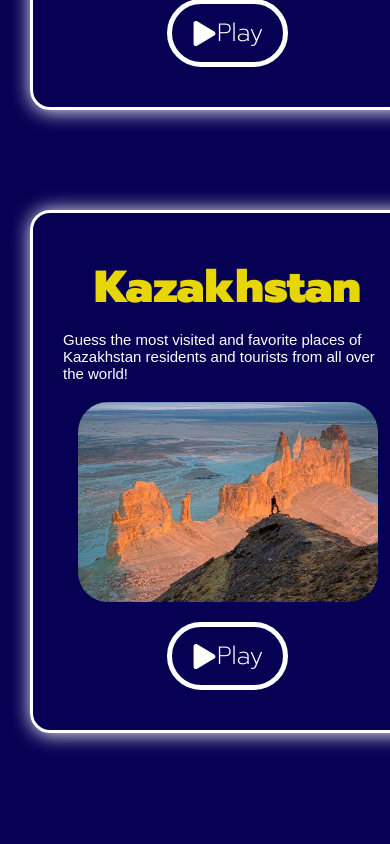
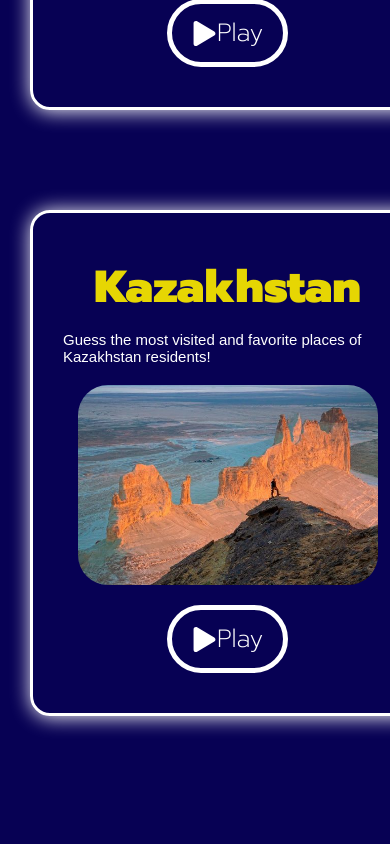
Before and after one commit to temirlantlekeyev/SaiahatTap, a React (Create React App) app: page / in a window 390 px wide. Shown: the part 1536-2380 px from the top of the page. Built offline with nearby package versions, Linux system fonts and the light colour scheme; what frenchkiss, js-confetti would draw is missing.

Commit message:
Responsive design

```diff
--- a/public/locales/en/translation.json
+++ b/public/locales/en/translation.json
@@ -6,7 +6,7 @@
     "astana": "Nur-Sultan",
     "astana_desc": "Guess the 22 most visited and favorite places of Nur-Sultan residents!",
     "kazakhstan": "Kazakhstan",
-    "kazakhstan_desc": "Guess the most visited and favorite places of Kazakhstan residents and tourists from all over the world!",
+    "kazakhstan_desc": "Guess the most visited and favorite places of Kazakhstan residents!",
     "play": "Play",
     "created by": "Created by Temirlan Tlekeyev",
     "your score": "Your score:",
--- a/public/locales/kz/translation.json
+++ b/public/locales/kz/translation.json
@@ -6,7 +6,7 @@
     "astana": "Нұр-Сұлтан",
     "astana_desc": "Нұр-Сұлтан тұрғындарының ең көп баратын және сүйікті 22 жерін табыңыз!",
     "kazakhstan": "Қазақстан",
-    "kazakhstan_desc": "Қазақстандықтар мен әлемнің түкпір-түкпірінен келетін туристердің ең көп баратын және сүйікті жерлерін тап!",
+    "kazakhstan_desc": "Қазақстандықтардың ең көп баратын және сүйікті жерлерін тап!",
     "play": "Ойнау",
     "created by": "Создано Темирланом Тлекеевым",
     "your score": "Сіздің ұпайыныз:",
--- a/public/locales/ru/translation.json
+++ b/public/locales/ru/translation.json
@@ -6,7 +6,7 @@
     "astana": "Нур-Султан",
     "astana_desc": "Угадай 22 самых посещаемых и любимых места жителей Нур-Султана!",
     "kazakhstan": "Казахстан",
-    "kazakhstan_desc": "Угадай самые посещаемые и любимые места казахстанцев и туристов со всего мира!",
+    "kazakhstan_desc": "Угадай самые посещаемые и любимые места казахстанцев!",
     "play": "Играть",
     "created by": "Создано Темирланом Тлекеевым",
     "your score": "Счет:",
--- a/src/App.css
+++ b/src/App.css
@@ -174,6 +174,10 @@ a, a:visited, a:hover, a:active {
 
 @media all and (max-width: 500px) {
 
+  body{
+    overflow-x: hidden;
+  }
+
   .headercontainer{
     overflow-x: hidden;
     width: 21px;
--- a/src/Components/Main/Main.css
+++ b/src/Components/Main/Main.css
@@ -103,7 +103,7 @@
 }
 
 .description{
-    box-sizing:content-box;
+    /* box-sizing:content-box; */
 }
 
   .level:hover {
@@ -122,6 +122,7 @@ h3 {
 .levelcontainer {
     display: flex;
     justify-content: center;
+    align-items: center;
 
 }
 
```
Also changed, not shown: src/Components/Main/Mainpage.js (+0 -48 lines).
